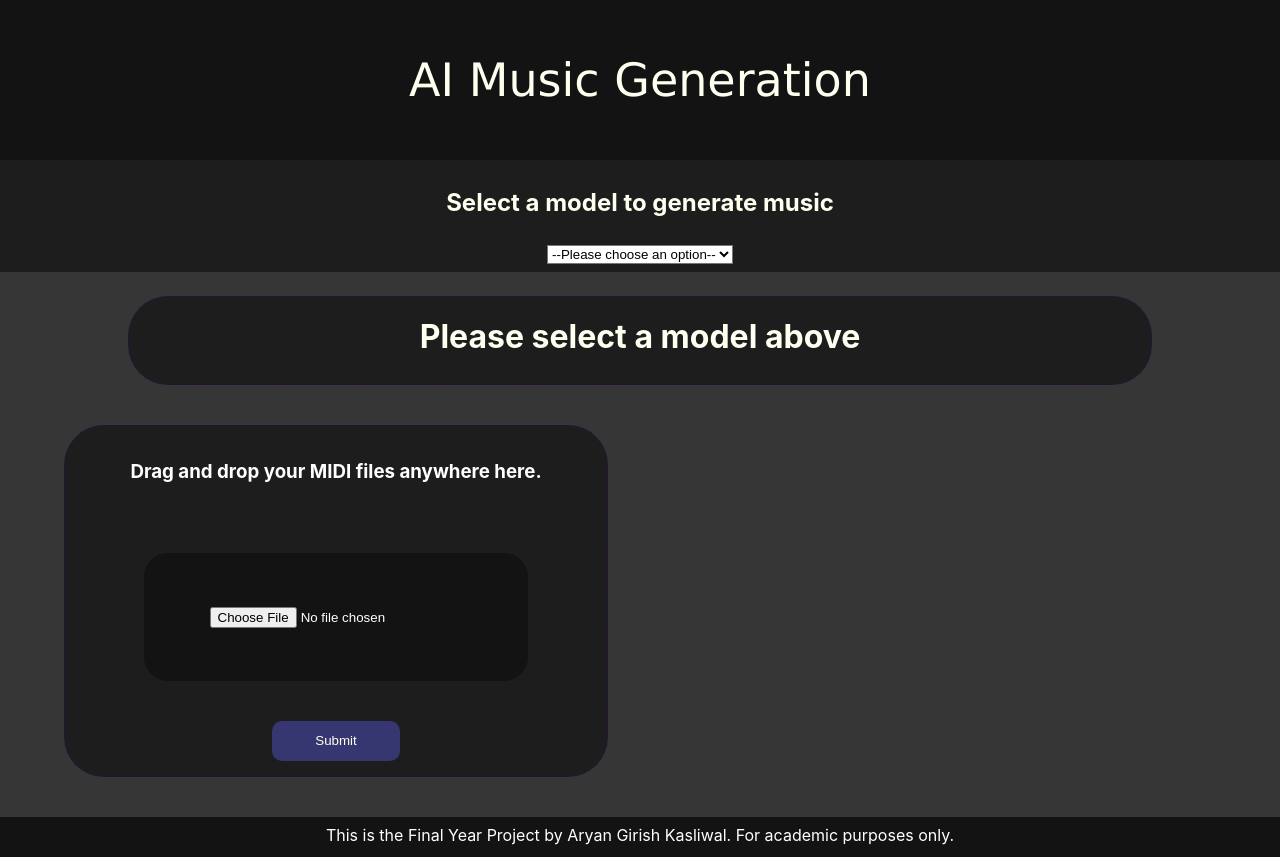
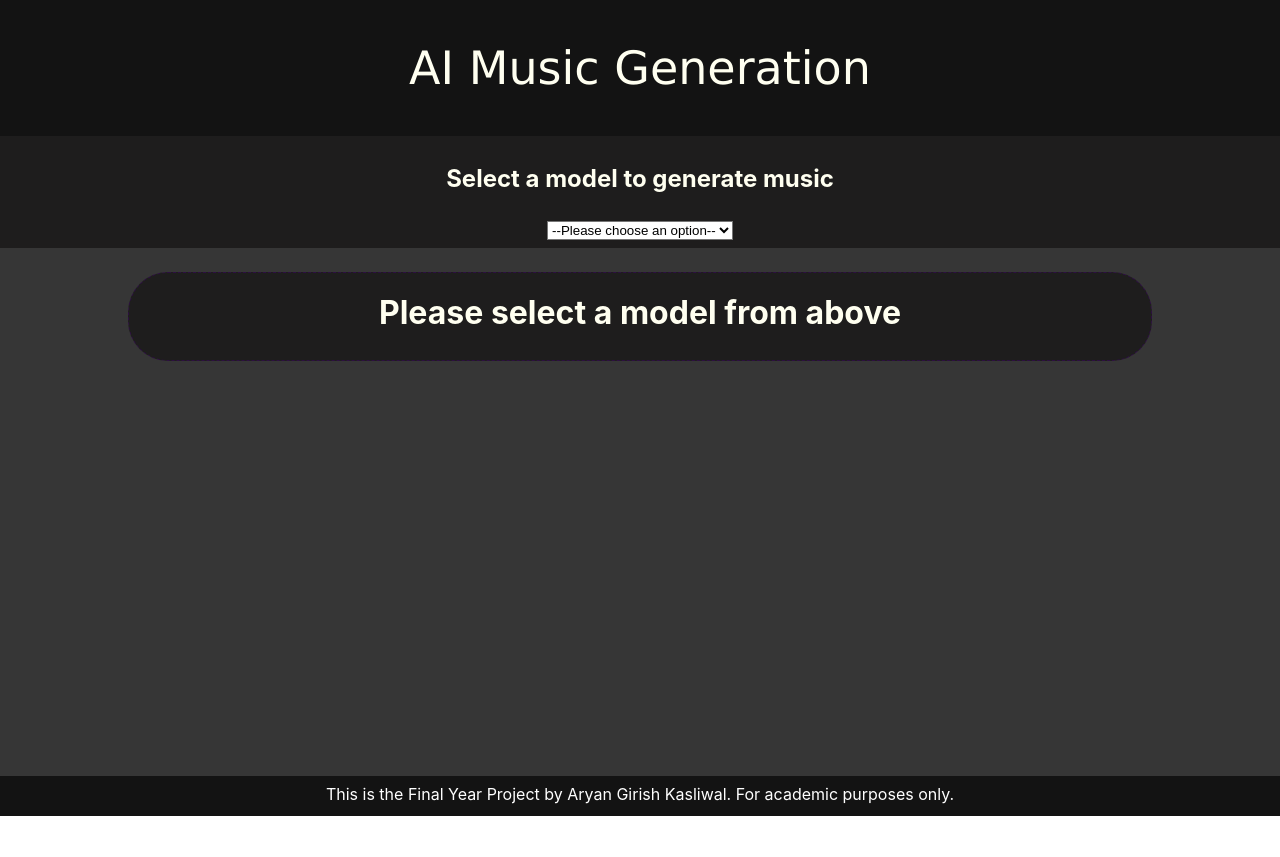
Before and after one commit to AryanKasliwal/Music_Generation_App_FYP, a React (Create React App) app: page / in a window 1280 px wide. After the commit the page ends 816 px from the top, so only its background shows below. Built offline with nearby package versions, Linux system fonts and the light colour scheme.

Commit message:
Sending selected model to backend

```diff
--- a/src/App.js
+++ b/src/App.js
@@ -18,15 +18,15 @@ function App() {
   }
 
   const modelDescriptionHeadings = {
-    "": "Please select a model above",
-    "RNN": "Capabilities of RNN",
-    "VQ-VAE": "Description of chosen model"
+    "": "Please select a model from above",
+    "RNN": "Recurrent Neural Network",
+    "VQ-VAE": "Vector Quantised-Variational AutoEncoder"
   }
 
   const modelDescriptions = {
     "": "",
-    "RNN": "You have selected a RNN. This model can generate MIDI sequences of various styles of drumming, such as rock, jazz, and funk, and can be trained on any dataset of MIDI drum tracks. This RNN uses long short-term memory (LSTM) RNNs to learn the patterns and structures of drum beats from the training data. It also employs an attention mechanism that allows the model to focus on different parts of the drum track while generating new beats.",
-    "VQ-VAE": ""
+    "RNN": "RNN uses long short-term memory (LSTM) RNNs to learn the patterns and structures of drum beats from the training data and input sequence. It also employs an attention mechanism that allows the model to focus on different parts of the drum track while generating new beats. It can generate MIDI sequences of various styles of drumming, such as rock, jazz, funk, and afro, and can be trained on any dataset of MIDI drum tracks.",
+    "VQ-VAE": "VQ-VAE is a type of variational autoencoder that uses vector quantisation to obtain a discrete latent representation of input sequences. Using the VQ method allows the model to circumvent issues of posterior collapse - where the latents are ignored when they are paired with a powerful autoregressive decoder - typically observed in the VAE framework. Pairing these representations with an autoregressive prior, the model can generate high quality drum tracks in various genres such as rock, jazz, latin, and blues."
   }
   return (
     <div className='App'>
@@ -44,7 +44,7 @@ function App() {
           </p>}
         </div>
         <div className='upper-body'>
-          <FileUploadBox onFileNames={updateFileNames}/>
+          {!selectedModel == "" && <FileUploadBox onFileNames={updateFileNames} onModelSelected={selectedModel}/>}
           {generatedFileNames.length > 0 && <ResultBox fileNames={generatedFileNames}></ResultBox>}
         </div>
       </body>
--- a/src/Components/FileUploadBox.js
+++ b/src/Components/FileUploadBox.js
@@ -6,8 +6,9 @@ import DialogueBox from './DialogueBox';
 
 function FileUploadBox (props) {
 
-    const [selectedFile, setSelectedFile] = useState(null)
+    const [selectedFile, setSelectedFile] = useState(null);
     const [dialogueOpen, setDialogueOpen] = useState(false);
+    const selectecModel = props.onModelSelected;
 
     const onFileChange = event => {
         setSelectedFile(event.target.files[0])
@@ -23,6 +24,7 @@ function FileUploadBox (props) {
             let file = selectedFile;
             const formData = new FormData();
             formData.append("file", file);
+            formData.append("model", selectecModel);
 
             axios
             .post("http://127.0.0.1:8080/upload", formData)
--- a/src/Styles/App.css
+++ b/src/Styles/App.css
@@ -20,7 +20,7 @@
 }
 
 .body {
-  min-height: 50vh;
+  min-height: 63vh;
   margin: 0vh;
   padding-top: 3vh;
   background-color: #363636;
@@ -38,7 +38,7 @@
 
 .App-header {
   background-color: #131313;
-  min-height: 20vh;
+  min-height: 17vh;
   display: flex;
   flex-direction: column;
   align-items: center;
--- a/src/Styles/ResultBox.css
+++ b/src/Styles/ResultBox.css
@@ -1,6 +1,7 @@
 .download-button {
     background-color: #363770;
     max-width: 10vw;
+    margin-top: 1vh;
     flex: 1;
     border-radius: 10px;
     min-width: 10vw;
@@ -20,7 +21,6 @@
     flex-direction: column;
     justify-content: center;
     min-height: 40vh;
-    max-height: 40vh;
     text-align: center;
     padding: 15px;
     border: 1px dashed #2d0e42;
```
